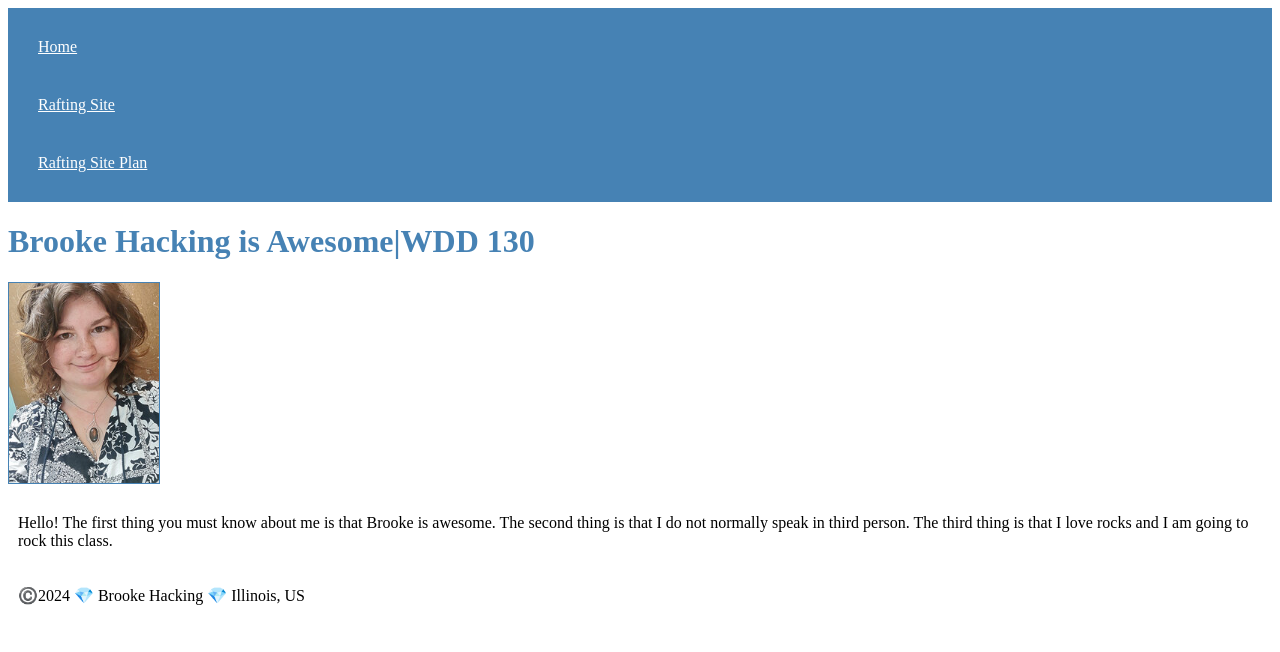
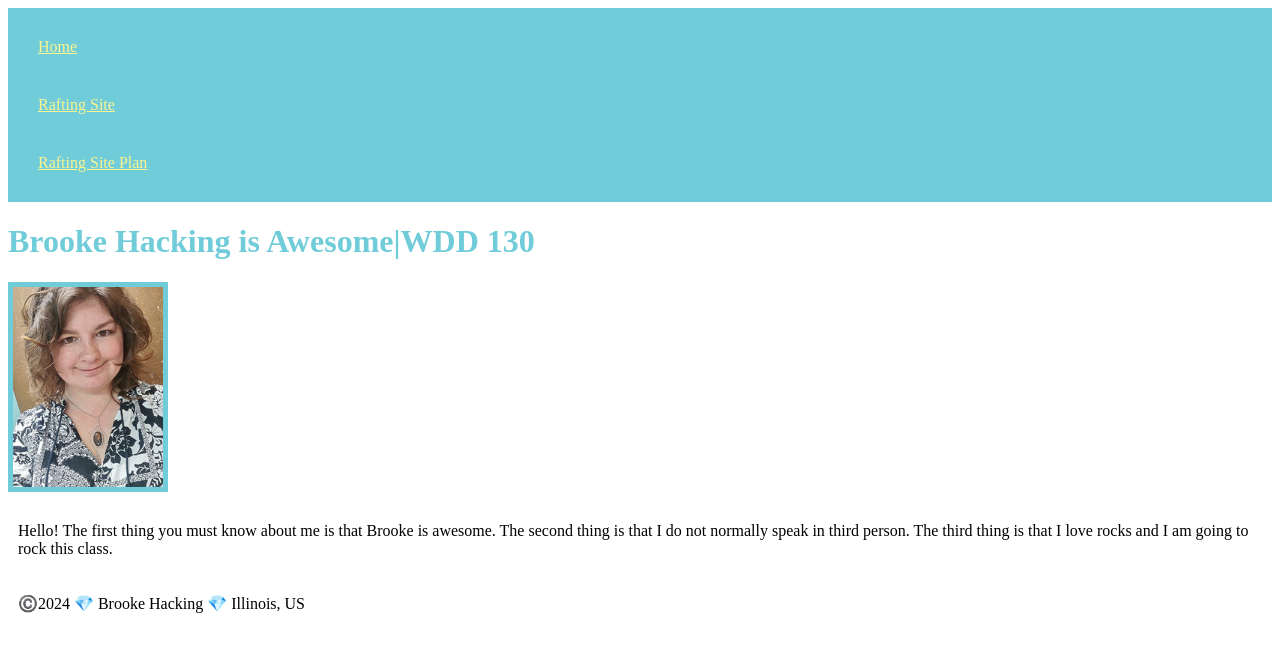
Before and after one commit to bbhacking86/wdd130, a plain HTML site: page index.html in a window 1280 px wide. Drawn offline with Linux system fonts and the light colour scheme.

Commit message:
PageEnhancement

```diff
--- a/styles/styles.css
+++ b/styles/styles.css
@@ -1,21 +1,21 @@
 nav{
-    background-color: steelblue;
+    background-color: rgb(111, 204, 216);
     padding: 10px;
 }
 nav a {
-    color: white;
+    color: rgb(252, 244, 144);
     display: block;
     padding: 20px;
 }
 h1 {
-    color: steelblue;
+    color: rgb(111, 204, 216);
 }
 img {
     width: 150px;
     height: auto;
-    border: 1px solid steelblue;
+    border: 5px solid rgb(111, 204, 216);
     padding: 2pxl
-    box-shadow: 0 0 30px gray;
+    box-shadow: 10px 5px 5px yellow;
 }
 p {
     padding: 10px;
```
Also changed, not shown: week02/index.html (deleted, +0 -26 lines).
